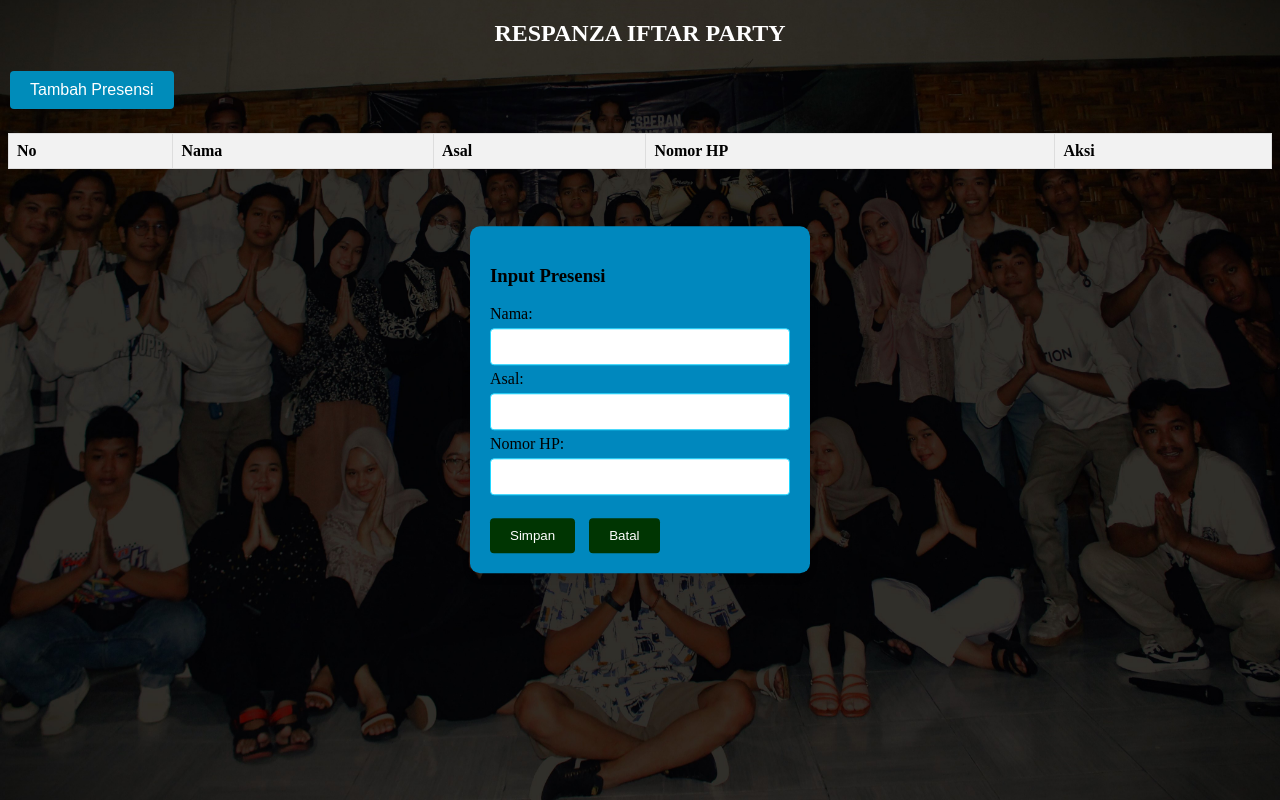
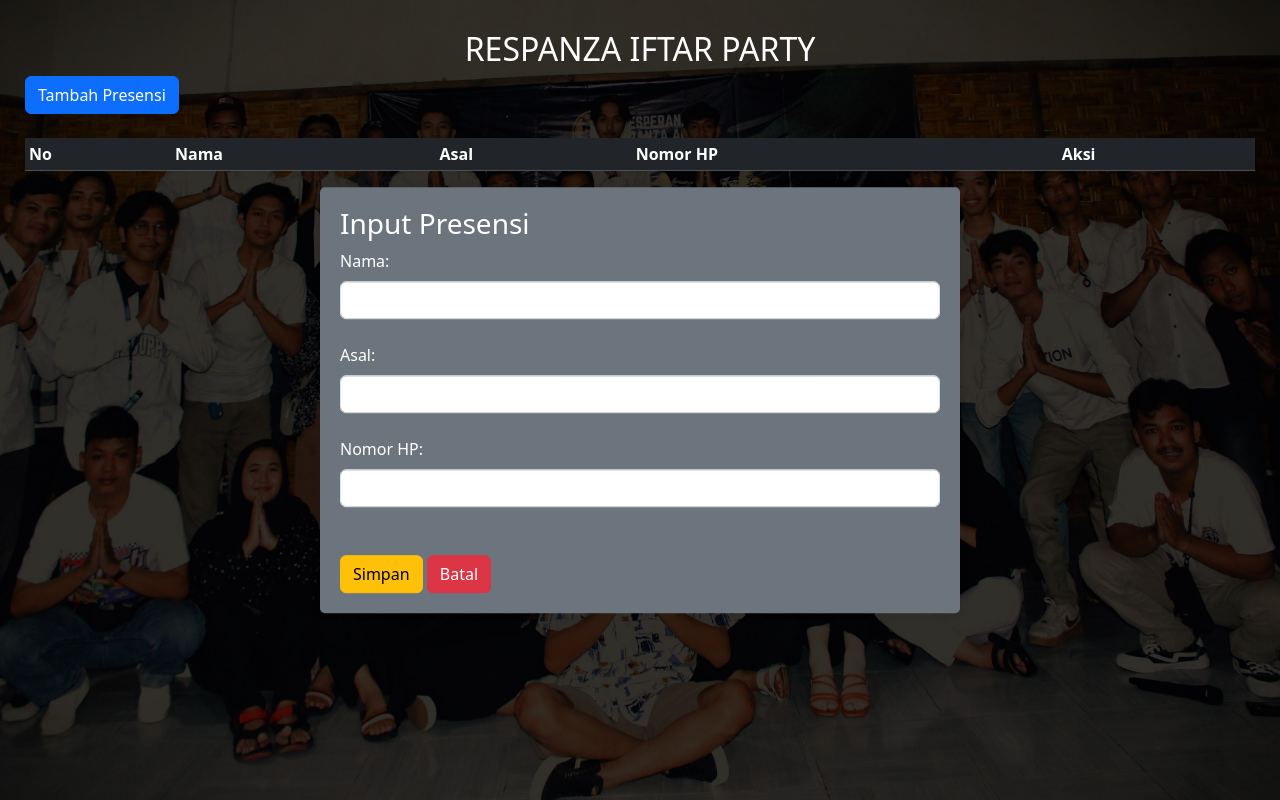
Before and after one commit to gampang123/absensi, a plain HTML site: page index.html in a window 1280 px wide. Both pictures are taken after a click on the button "Tambah Presensi". Drawn offline with nearby package versions, Linux system fonts and the light colour scheme.

Commit message:
Update index.html

```diff
--- a/index.html
+++ b/index.html
@@ -4,34 +4,19 @@
 <head>
     <meta charset="UTF-8">
     <meta name="viewport" content="width=device-width, initial-scale=1.0">
+    <link href="https://cdn.jsdelivr.net/npm/bootstrap@5.3.3/dist/css/bootstrap.min.css" rel="stylesheet" integrity="sha384-QWTKZyjpPEjISv5WaRU9OFeRpok6YctnYmDr5pNlyT2bRjXh0JMhjY6hW+ALEwIH" crossorigin="anonymous">
+    <script src="https://cdn.jsdelivr.net/npm/bootstrap@5.3.3/dist/js/bootstrap.bundle.min.js" integrity="sha384-YvpcrYf0tY3lHB60NNkmXc5s9fDVZLESaAA55NDzOxhy9GkcIdslK1eN7N6jIeHz" crossorigin="anonymous"></script>
+
     <title>Manajemen Presensi</title>
     <style>
         body {
             background-image: url('2.jpg');
-            /* Ganti 'nama_file_gambar.jpg' dengan path atau URL gambar Anda */
             background-size: cover;
             background-position: center;
             background-attachment: fixed;
-        }
-
-        table {
-            width: 100%;
-            border-collapse: collapse;
-        }
-
-        tbody {
-            color: white;
-        }
-
-        th,
-        td {
-            border: 1px solid #dddddd;
-            text-align: left;
-            padding: 8px;
-        }
-
-        th {
-            background-color: #f2f2f2;
+            padding-top: 30px;
+            padding-left: 25px;
+            padding-right: 25px;
         }
 
         .add-button {
@@ -49,92 +34,32 @@
             box-shadow: 0 0 10px rgba(0, 0, 0, 0.1);
             display: none;
         }
-        /* Additional CSS for enhancing the appearance */
-        /* Style for the input fields */
-
-        input[type="text"] {
-            width: 100%;
-            padding: 10px;
-            margin: 5px 0;
-            border: 1px solid #1fd6ff;
-            border-radius: 4px;
-            box-sizing: border-box;
-        }
-        /* Style for the buttons */
-
-        button {
-            background-color: #003502;
-            color: white;
-            padding: 10px 20px;
-            border: none;
-            border-radius: 4px;
-            cursor: pointer;
-            margin-right: 10px;
-        }
-
-        button:hover {
-            background-color: #45a049;
-        }
-        /* Style for the form */
-
-        #input-form {
-            width: 300px;
-            background-color: #0088be;
-            padding: 20px;
-            border-radius: 10px;
-            box-shadow: 0 4px 8px rgba(0, 0, 0, 0.1);
-        }
-        /* Style for the table */
-
-        #presensi-table {
-            margin-top: 20px;
-        }
-        /* Style for the header */
-
-        h2 {
-            color: #333;
-        }
-        /* Style for the buttons */
-
-        .add-button {
-            background-color: #008CBA;
-            color: white;
-            border: none;
-            padding: 10px 20px;
-            text-align: center;
-            text-decoration: none;
-            display: inline-block;
-            font-size: 16px;
-            margin: 4px 2px;
-            cursor: pointer;
-            border-radius: 4px;
-        }
-
-        .add-button:hover {
-            background-color: #005f6b;
-        }
     </style>
 </head>
 
 <body>
     <h2 style="text-align: center; color:white;">RESPANZA IFTAR PARTY</h2>
-    <button onclick="tampilkanForm()" class="add-button">Tambah Presensi</button>
-
-    <div id="input-form">
+    <button onclick="tampilkanForm()" class="btn btn-primary">Tambah Presensi</button>
+    <br>
+    <br>
+    <div class="mb-3 w-50 text-bg-secondary" id="input-form">
         <h3>Input Presensi</h3>
         <form id="presensi-form">
-            <label for="nama">Nama:</label><br>
-            <input type="text" id="nama" name="nama"><br>
-            <label for="asal">Asal:</label><br>
-            <input type="text" id="asal" name="asal"><br>
-            <label for="nomorHP">Nomor HP:</label><br>
-            <input type="text" id="nomorHP" name="nomorHP"><br><br>
-            <button type="submit">Simpan</button>
-            <button type="button" onclick="sembunyikanForm()">Batal</button>
+            <label class="form-label" for="nama">Nama:</label><br>
+            <input class="form-control form-control" type="text" id="nama" name="nama"><br>
+
+            <label class="form-label" for="asal">Asal:</label><br>
+            <input class="form-control form-control" type="text" id="asal" name="asal"><br>
+
+            <label class="form-label" for="nomorHP">Nomor HP:</label><br>
+            <input class="form-control form-control" type="text" id="nomorHP" name="nomorHP"><br><br>
+
+            <button class="btn btn-warning" type="submit">Simpan</button>
+            <button class="btn btn-danger" type="button" onclick="sembunyikanForm()">Batal</button>
         </form>
     </div>
 
-    <table id="presensi-table">
+    <table class="table table-dark table-sm" id="presensi-table">
         <thead>
             <tr>
                 <th>No</th>
@@ -144,7 +69,7 @@
                 <th>Aksi</th>
             </tr>
         </thead>
-        <tbody id="presensi-body">
+        <tbody class="table-group-divider" id="presensi-body">
             <!-- Data akan ditambahkan secara dinamis di sini -->
         </tbody>
     </table>
@@ -183,7 +108,7 @@
         <td>${presensi.nama}</td>
         <td>${presensi.asal}</td>
         <td>${presensi.nomorHP}</td>
-        <td><button onclick="hapusPresensi(${index})">Hapus</button></td>
+        <td><button class="btn btn-danger" onclick="hapusPresensi(${index})">Hapus</button></td>
       </tr>`;
                 presensiTable.innerHTML += row;
             });
```
